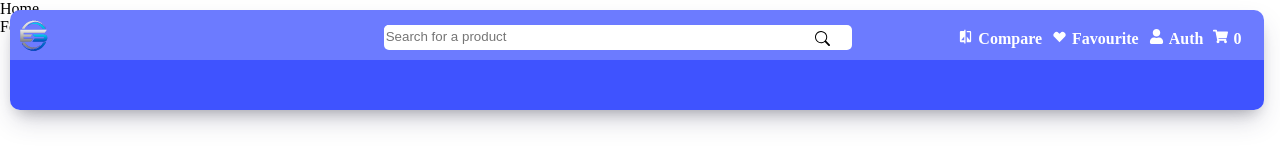
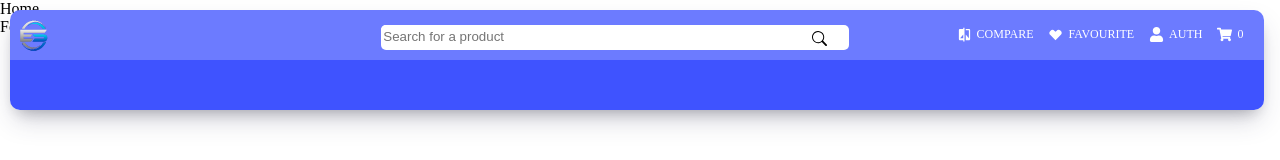
Before and after one commit to Thabiso-Timzo/api.express-store, a React (Create React App) app in the folder client/: page / in a window 1280 px wide. Shown: the top 160 px of the page. Built offline with nearby package versions, Linux system fonts and the light colour scheme.

Commit message:
Updated web header ui

```diff
--- a/client/src/components/web-header/WebHeader.jsx
+++ b/client/src/components/web-header/WebHeader.jsx
@@ -6,6 +6,7 @@ import { navLinks } from '../nav-links/Nav-links'
 
 const WebHeader = () => {
   return (
+    <div className='wrapper'>
     <div className='nav-container'>
         <ul>
             {navLinks.map((items, i) => {
@@ -13,8 +14,10 @@ const WebHeader = () => {
                     <div key={i}>
                         <Link to={items.path}>
                             <li>
-                                {items.icon}
-                                <span>{items.title}</span>
+                                <div className='item-wrapper'>
+                                    <span>{items.icon}</span>
+                                    <span>{items.title}<br />{items.title2}</span>
+                                </div>
                             </li>
                         </Link>
                     </div>
@@ -22,6 +25,7 @@ const WebHeader = () => {
             })}
         </ul>
     </div>
+  </div>
   )
 }
 
--- a/client/src/components/web-header/WebHeader.scss
+++ b/client/src/components/web-header/WebHeader.scss
@@ -1,18 +1,27 @@
+.wrapper {
+    display: flex;
     .nav-container {
         color: #fff;
-    padding: 3px;
-
+        padding: 1px;
+        display: flex;
         ul {
             display: flex;
-
             li {
                 color: #fff;
-            font-weight: 600;
-
+                font-size: 12px;
+                font-weight: 300;
+                position: relative;
+                .item-wrapper {
+                    display: flex;
                     span {
                         margin-left: 5px;
+                        text-transform: uppercase;
                     }
                 }
 
             }
+
         }
+
+    }
+}
```
Lines whose indentation alone changed are shown as unchanged.
